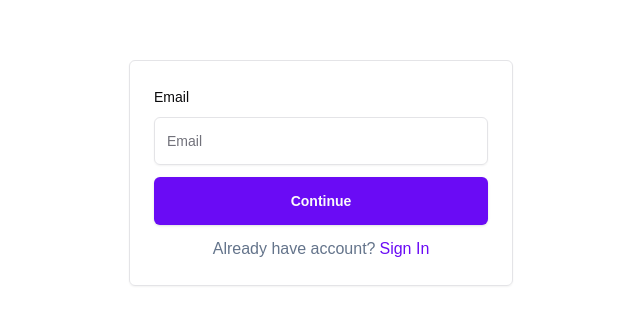
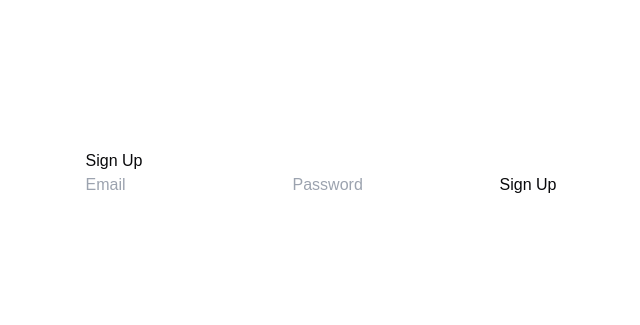
Before and after one commit to Shavkatjon-O/safebite, a Next.js app: page /sign-up in a window 1280 px wide. Shown: the part 227-552 px from the top of the page, without its empty margins (319-959 px from the left). Built offline with nearby package versions, Linux system fonts and the light colour scheme.

Commit message:
feat: sign up workflow

```diff
--- a/src/app/(auth)/sign-up/page.tsx
+++ b/src/app/(auth)/sign-up/page.tsx
@@ -1,112 +1,258 @@
-"use client";
+// "use client";
 
-import { zodResolver } from "@hookform/resolvers/zod";
-import { useForm } from "react-hook-form";
-import { useState } from "react";
-import { Button } from "@/components/ui/button";
-import {
-  Form,
-  FormControl,
-  FormField,
-  FormItem,
-  FormLabel,
-  FormMessage,
-} from "@/components/ui/form";
-import { Input } from "@/components/ui/input";
+// import { zodResolver } from "@hookform/resolvers/zod";
+// import { useForm } from "react-hook-form";
+// import { useState } from "react";
+// import { Button } from "@/components/ui/button";
+// import {
+//   Form,
+//   FormControl,
+//   FormField,
+//   FormItem,
+//   FormLabel,
+//   FormMessage,
+// } from "@/components/ui/form";
+// import { Input } from "@/components/ui/input";
+// import { sendVerificationCode } from "@/services/auth";
+// import { z } from "zod";
+// import { useRouter } from "next/navigation";
+// import { Loader2 } from "lucide-react";
+// import Link from "next/link";
+
+// const FormSchema = z.object({
+//   email: z.string().email("Invalid email address"),
+// });
+
+// const Page = () => {
+//   const router = useRouter();
+
+//   const [message, setMessage] = useState("");
+//   const [isSubmitting, setIsSubmitting] = useState(false);
+
+//   const form = useForm<z.infer<typeof FormSchema>>({
+//     resolver: zodResolver(FormSchema),
+//     defaultValues: {
+//       email: "",
+//     },
+//   });
+
+//   const onSubmit = async (data: z.infer<typeof FormSchema>) => {
+//     setIsSubmitting(true);
+//     try {
+//       const response = await sendVerificationCode(data.email);
+
+//       setMessage(response.message);
+
+//       if (response.success) {
+//         console.log("Sign-up successful");
+//         router.push("/verify-otp");
+//       } else {
+//         console.log("Sign-up failed");
+//       }
+//     } catch (error) {
+//       console.log("Error during sign-up:", error);
+
+//       setMessage("An error occurred during sign-up.");
+//     } finally {
+//       setIsSubmitting(false);
+//     }
+//   };
+
+//   return (
+//     <div className="size-full flex justify-center items-center px-4">
+//       <Form {...form}>
+//         <form onSubmit={form.handleSubmit(onSubmit)} className="py-6 max-w-sm w-full px-6 space-y-3 shadow-sm rounded-md border">
+//           <FormField
+//             control={form.control}
+//             name="email"
+//             render={({ field }) => (
+//               <FormItem>
+//                 <FormLabel>Email</FormLabel>
+//                 <FormControl>
+//                   <Input
+//                     type="email"
+//                     placeholder="Email" {...field}
+//                     className="h-12"
+//                   />
+//                 </FormControl>
+//                 <FormMessage />
+//               </FormItem>
+//             )}
+//           />
+
+//           {message && (
+//             <div className="flex justify-center w-full bg-slate-100 py-2 rounded-md">
+//               <span className="text-indigo-500">{message}</span>
+//             </div>
+//           )}
+
+//           <Button
+//             type="submit"
+//             className="w-full h-12 bg-custom hover:bg-indigo-800 font-semibold"
+//             disabled={isSubmitting}
+//           >
+//             {isSubmitting ? (
+//               <Loader2 className="animate-spin text-white" />
+//             ) : (
+//               "Continue"
+//             )}
+//           </Button>
+
+//           <div className="w-full flex justify-center">
+//             <span className="text-slate-500">Already have account?</span>
+//             <Link href="/sign-in" className="text-custom ml-1">Sign In</Link>
+//           </div>
+
+//         </form>
+//       </Form>
+//     </div>
+//   );
+// }
+
+// export default Page;
+
+"use client"
+
+import React, { useState } from "react";
+import { useRouter } from "next/navigation";
+import { signUp } from "@/services/auth";
 import { sendVerificationCode } from "@/services/auth";
-import { z } from "zod";
-import { useRouter } from "next/navigation";
-import { Loader2 } from "lucide-react";
-import Link from "next/link";
+import { checkVerificationCode } from "@/services/auth";
 
-const FormSchema = z.object({
-  email: z.string().email("Invalid email address"),
-});
+const Step1 = ({ onNext }: { onNext: () => void }) => {
+  const [email, setEmail] = useState("");
+  const [password, setPassword] = useState("");
+  const [loading, setLoading] = useState(false);
+  const [error, setError] = useState("");
 
-const Page = () => {
-  const router = useRouter();
-
-  const [message, setMessage] = useState("");
-  const [isSubmitting, setIsSubmitting] = useState(false);
-
-  const form = useForm<z.infer<typeof FormSchema>>({
-    resolver: zodResolver(FormSchema),
-    defaultValues: {
-      email: "",
-    },
-  });
-
-  const onSubmit = async (data: z.infer<typeof FormSchema>) => {
-    setIsSubmitting(true);
-    try {
-      const response = await sendVerificationCode(data.email);
-
-      setMessage(response.message);
-
-      if (response.success) {
-        console.log("Sign-up successful");
-        router.push("/verify-otp");
+  const handleSubmit = async (e: React.FormEvent) => {
+    e.preventDefault();
+    setLoading(true);
+    const { success, message } = await signUp(email, password);
+    setLoading(false);
+    if (success) {
+      onNext();  // Move to the next step (Send OTP)
     } else {
-        console.log("Sign-up failed");
-      }
-    } catch (error) {
-      console.log("Error during sign-up:", error);
-
-      setMessage("An error occurred during sign-up.");
-    } finally {
-      setIsSubmitting(false);
+      setError(message);
     }
   };
 
   return (
-    <div className="size-full flex justify-center items-center px-4">
-      <Form {...form}>
-        <form onSubmit={form.handleSubmit(onSubmit)} className="py-6 max-w-sm w-full px-6 space-y-3 shadow-sm rounded-md border">
-          <FormField
-            control={form.control}
-            name="email"
-            render={({ field }) => (
-              <FormItem>
-                <FormLabel>Email</FormLabel>
-                <FormControl>
-                  <Input
+    <div>
+      <h2>Sign Up</h2>
+      <form onSubmit={handleSubmit}>
+        <input
           type="email"
-                    placeholder="Email" {...field}
-                    className="h-12"
+          placeholder="Email"
+          value={email}
+          onChange={(e) => setEmail(e.target.value)}
         />
-                </FormControl>
-                <FormMessage />
-              </FormItem>
-            )}
+        <input
+          type="password"
+          placeholder="Password"
+          value={password}
+          onChange={(e) => setPassword(e.target.value)}
         />
-
-          {message && (
-            <div className="flex justify-center w-full bg-slate-100 py-2 rounded-md">
-              <span className="text-indigo-500">{message}</span>
-            </div>
-          )}
-
-          <Button
-            type="submit"
-            className="w-full h-12 bg-custom hover:bg-indigo-800 font-semibold"
-            disabled={isSubmitting}
-          >
-            {isSubmitting ? (
-              <Loader2 className="animate-spin text-white" />
-            ) : (
-              "Continue"
-            )}
-          </Button>
-
-          <div className="w-full flex justify-center">
-            <span className="text-slate-500">Already have account?</span>
-            <Link href="/sign-in" className="text-custom ml-1">Sign In</Link>
-          </div>
-
+        <button type="submit" disabled={loading}>Sign Up</button>
+        {error && <p>{error}</p>}
       </form>
-      </Form>
     </div>
   );
+};
+
+const Step2 = ({ email, onNext }: { email: string, onNext: () => void }) => {
+  const [loading, setLoading] = useState(false);
+  const [message, setMessage] = useState("");
+
+  const handleSendCode = async () => {
+    setLoading(true);
+    const response = await sendVerificationCode(email);
+    setLoading(false);
+    setMessage(response.message);
+    if (response.success) {
+      onNext();  // Move to the next step (Verify OTP)
     }
+  };
+
+  return (
+    <div>
+      <h2>Verify your Email</h2>
+      <button onClick={handleSendCode} disabled={loading}>
+        {loading ? "Sending..." : "Send Verification Code"}
+      </button>
+      {message && <p>{message}</p>}
+    </div>
+  );
+};
+
+
+const Step3 = ({ email, onNext }: { email: string, onNext: () => void }) => {
+  const [otp, setOtp] = useState("");
+  const [loading, setLoading] = useState(false);
+  const [message, setMessage] = useState("");
+
+  const handleVerify = async (e: React.FormEvent) => {
+    e.preventDefault();
+    setLoading(true);
+    const response = await checkVerificationCode(email, otp);
+    setLoading(false);
+    setMessage(response.message);
+    if (response.success) {
+      onNext();  // Move to the next step (Post verification)
+    }
+  };
+
+  return (
+    <div>
+      <h2>Enter Verification Code</h2>
+      <form onSubmit={handleVerify}>
+        <input
+          type="text"
+          value={otp}
+          onChange={(e) => setOtp(e.target.value)}
+          placeholder="Enter OTP"
+        />
+        <button type="submit" disabled={loading}>Verify</button>
+      </form>
+      {message && <p>{message}</p>}
+    </div>
+  );
+};
+
+
+const Step4 = () => {
+  const router = useRouter();
+
+  const handleFinish = () => {
+    // You could also redirect the user to the home page or login
+    router.push("/dashboard");
+  };
+
+  return (
+    <div>
+      <h2>Signup Complete!</h2>
+      <button onClick={handleFinish}>Go to Dashboard</button>
+    </div>
+  );
+};
+
+const Page = () => {
+  const [step, setStep] = useState(1);
+  const [email, setEmail] = useState("");
+
+  const handleNextStep = (email: string = "") => {
+    if (email) setEmail(email);
+    setStep(step + 1);
+  };
+
+  return (
+    <div>
+      {step === 1 && <Step1 onNext={() => handleNextStep(email)} />}
+      {step === 2 && <Step2 email={email} onNext={() => handleNextStep()} />}
+      {step === 3 && <Step3 email={email} onNext={() => handleNextStep()} />}
+      {step === 4 && <Step4 />}
+    </div>
+  );
+};
 
 export default Page;
```
Lines whose indentation alone changed are shown as unchanged.
